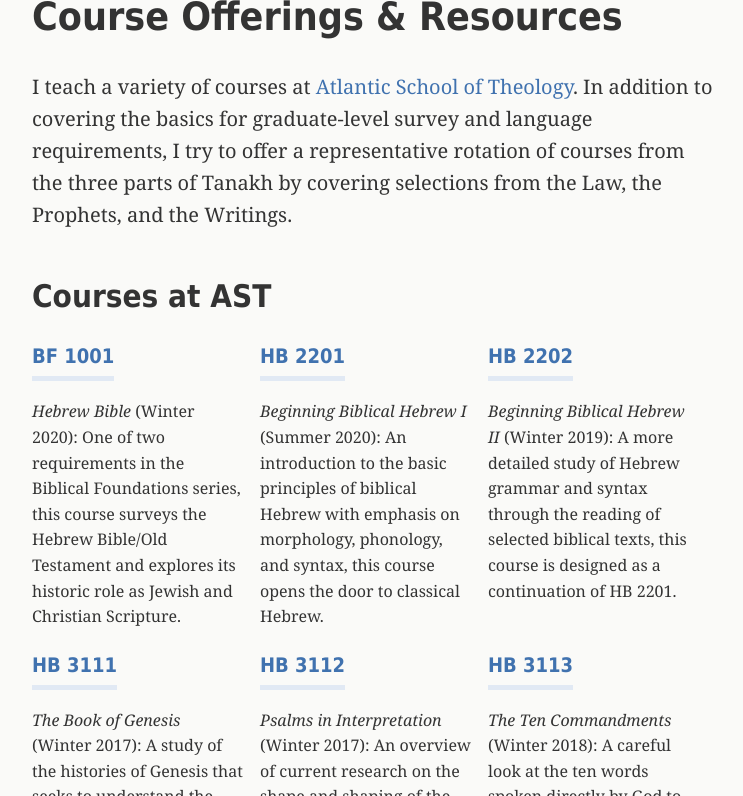
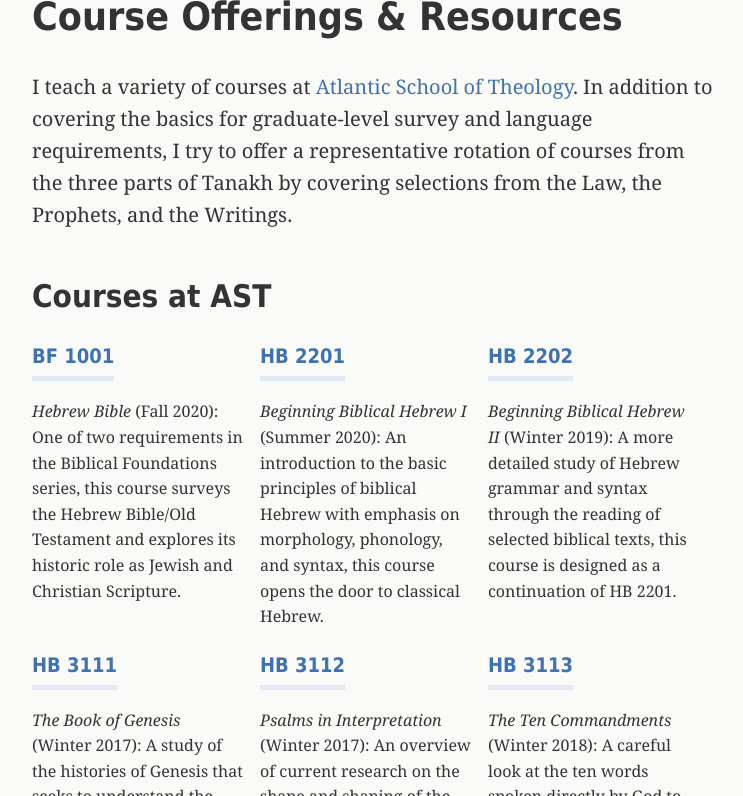
Before and after one commit to danieldriver/danieldriver.github.io, a Jekyll site: the page built from _pages/courses.md, in a window 1280 px wide and 900 px high, cut to the strip 104-900 px from the top of the window. Shown: the whole strip, without its empty margins (266-1009 px from the left). Built offline with Jekyll 4.4.1, drawn with Linux system fonts in a browser that asks for light colours; a script that is not in the unit is left out.

Commit message:
update for Fall 2020

```diff
--- a/_pages/courses.md
+++ b/_pages/courses.md
@@ -22,7 +22,7 @@
     <div class="unit one-third">
       <div class="course">
         <h4 class="course-title"><a href="bf-1001/">BF 1001</a></h4>
-        <p><em>Hebrew Bible</em> (Winter 2020): One of two requirements in the Biblical Foundations series, this course surveys the Hebrew Bible/Old Testament and explores its historic role as Jewish and Christian Scripture.</p>
+        <p><em>Hebrew Bible</em> (Fall 2020): One of two requirements in the Biblical Foundations series, this course surveys the Hebrew Bible/Old Testament and explores its historic role as Jewish and Christian Scripture.</p>
       </div>
     </div>
 
```
